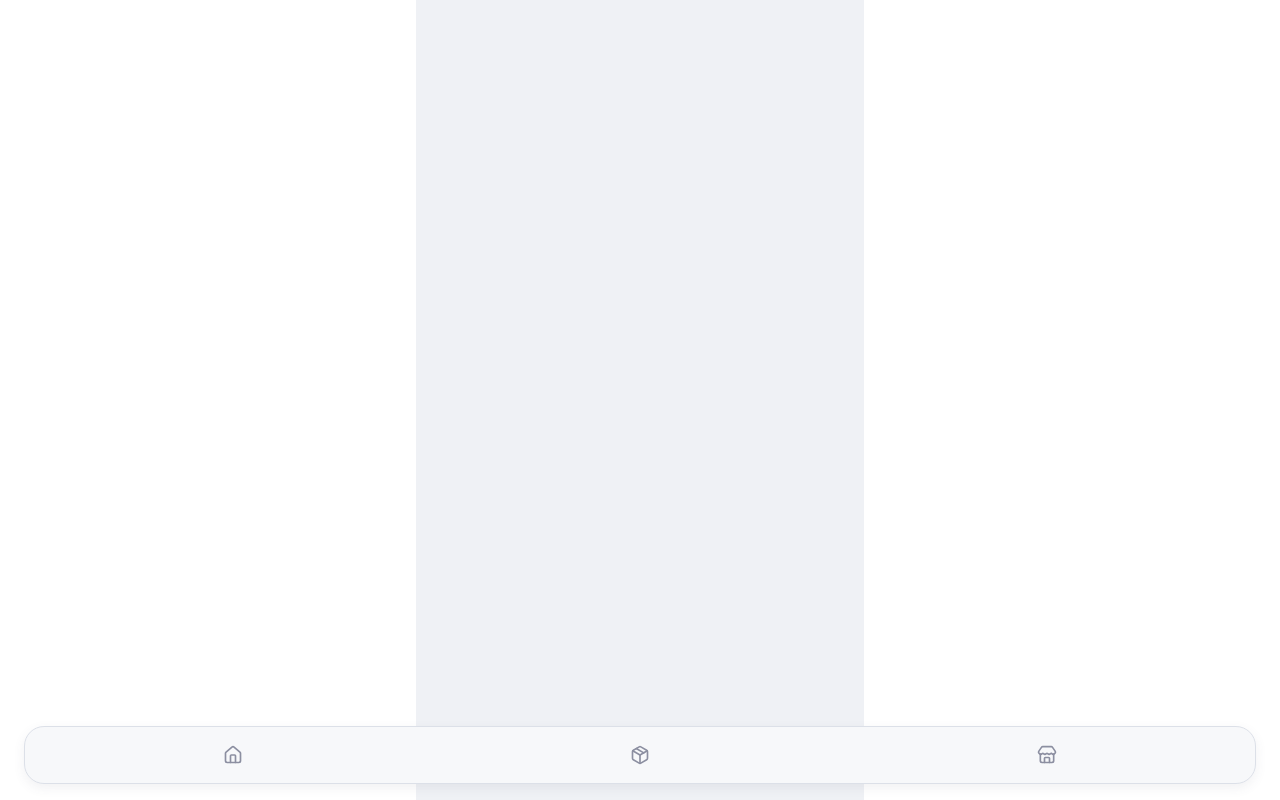
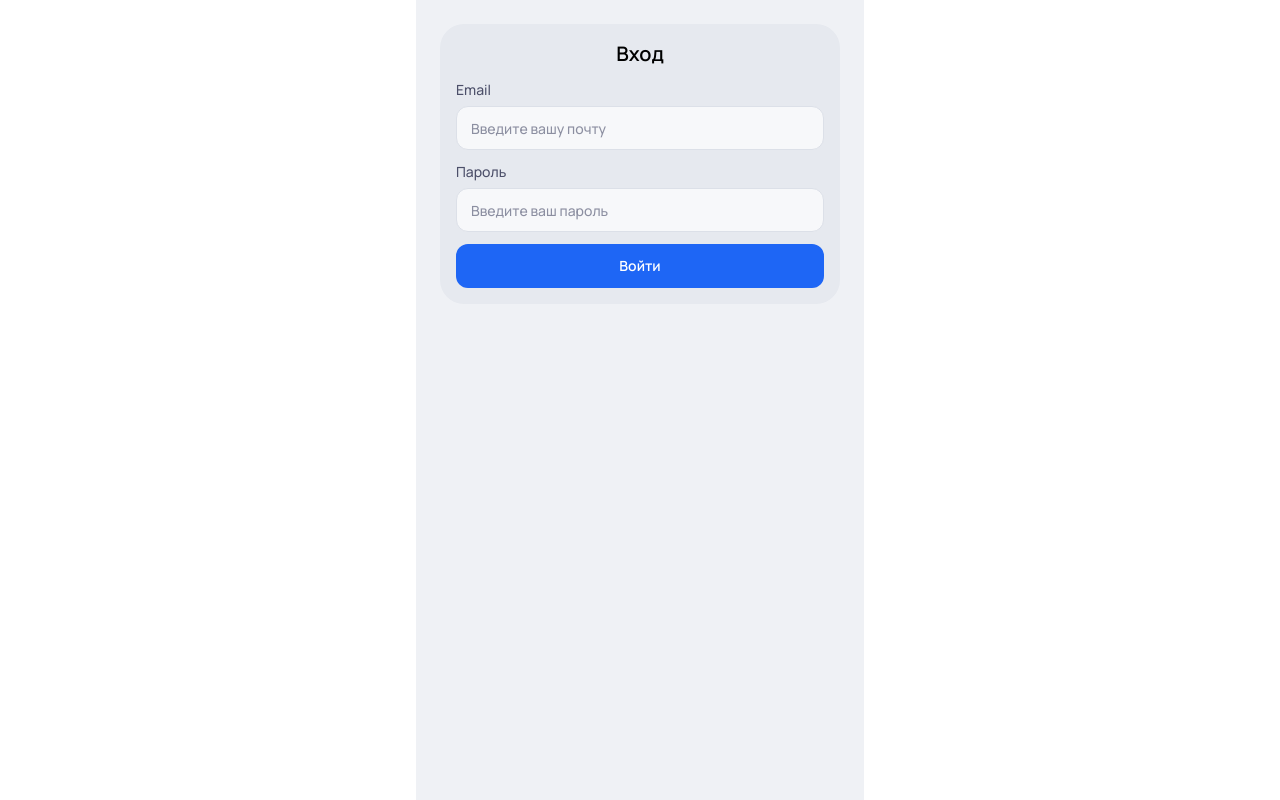
Before and after one commit to azikulovv/aisu, a Nuxt app in the folder frontend/: page /auth/signin in a window 1280 px wide. Before the commit this address had no page. Built offline with nearby package versions, Linux system fonts and the light colour scheme.

Commit message:
feat: добавлены компоненты и логика для формы входа, включая обработку ввода и отправку данных

```diff
--- /dev/null
+++ b/frontend/app/features/auth-form/composables/useSignin.ts
@@ -0,0 +1,24 @@
+interface Form {
+  email: string;
+  password: string;
+}
+
+export const useSignin = () => {
+  const form = ref<Form>({
+    email: "",
+    password: "",
+  });
+  const isSubmitting = ref<boolean>(false);
+
+  const submit = async () => {
+    isSubmitting.value = true;
+
+    try {
+    } catch {
+    } finally {
+      isSubmitting.value = false;
+    }
+  };
+
+  return { form, isSubmitting, submit };
+};
--- /dev/null
+++ b/frontend/app/features/auth-form/index.ts
@@ -0,0 +1 @@
+export { default as SigninForm } from "./ui/signin-form.vue";
--- /dev/null
+++ b/frontend/app/features/auth-form/ui/signin-form.vue
@@ -0,0 +1,28 @@
+<script setup lang="ts">
+import { BaseButton, BaseInput } from "~/shared/ui";
+import { useSignin } from "../composables/useSignin";
+
+const { form, isSubmitting, submit } = useSignin();
+</script>
+
+<template>
+  <form
+    class="space-y-3 p-4 rounded-2xl bg-(--color-surface-1)"
+    @submit.prevent="submit"
+  >
+    <h2 class="text-center font-semibold text-xl">Вход</h2>
+
+    <BaseInput
+      label="Email"
+      v-model="form.email"
+      placeholder="Введите вашу почту"
+    />
+    <BaseInput
+      label="Пароль"
+      v-model="form.password"
+      placeholder="Введите ваш пароль"
+    />
+
+    <BaseButton class="w-full" :loading="isSubmitting">Войти</BaseButton>
+  </form>
+</template>
--- /dev/null
+++ b/frontend/app/layouts/auth.vue
@@ -0,0 +1,7 @@
+<script setup lang="ts"></script>
+
+<template>
+  <div class="min-h-screen bg-(--color-base) p-6 mx-auto max-w-md">
+    <slot />
+  </div>
+</template>
--- /dev/null
+++ b/frontend/app/pages/auth/signin.vue
@@ -0,0 +1,11 @@
+<script setup lang="ts">
+import { SigninForm } from "~/features/auth-form";
+
+definePageMeta({
+  layout: "auth",
+});
+</script>
+
+<template>
+  <SigninForm />
+</template>
```
